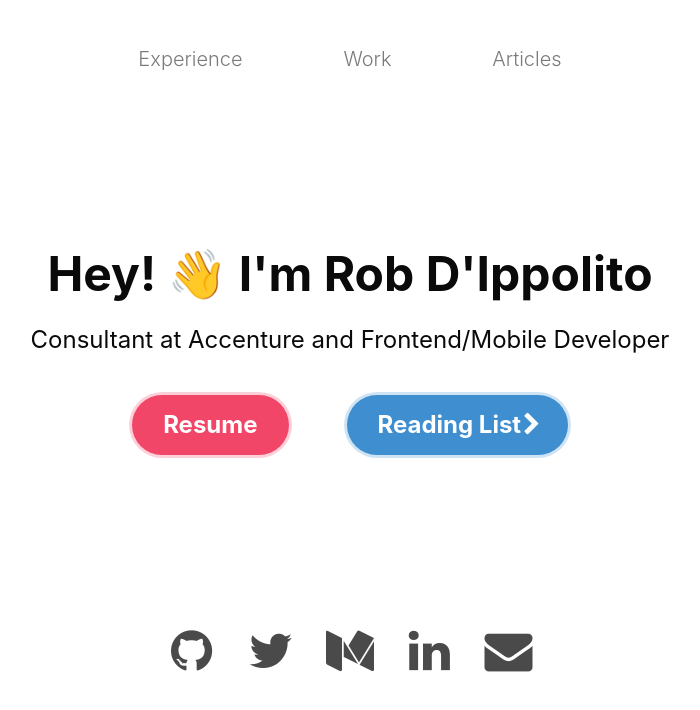
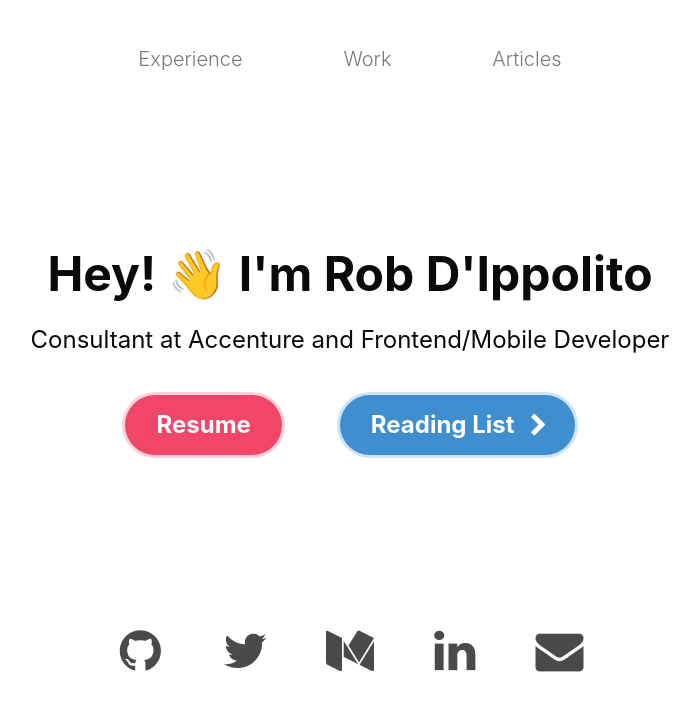
Before and after one commit to robertdippolito/robertdippolito.github.io, a Vue app: page /#/ in a window 1280 px wide. Shown: the top 710 px of the page, without its empty margins (290-990 px from the left). Built offline with nearby package versions, Linux system fonts and the light colour scheme.

Commit message:
routing updates to reading list page

```diff
--- a/src/components/ReadingList.vue
+++ b/src/components/ReadingList.vue
@@ -1,10 +1,24 @@
 <template>
-  <section class="hero is-medium is-primary">
+  <section class="hero">
     <div class="hero-body">
-      <div class="container">
-        <h1 class="title has-text-black is-size-1 has-text-centered">
-          <b>Hey! 👋 I'm Rob D'Ippolito</b>
-        </h1>
+      <router-link to="/">
+        <a class="button">
+          <span class="icon is-medium"><i class="fab fa fa-chevron-left"></i></span>
+          <b>Back</b>
+        </a>
+      </router-link>
+    </div>
+    <div class="hero-body">
+      <div class="columns is-8">
+        <div class="column">
+          First column
+        </div>
+        <div class="column">
+          <div class="content">
+            <h1>Hello World</h1>
+            <p>Lorem ipsum<sup><a>[1]</a></sup> dolor sit amet, consectetur adipiscing elit. Nulla accumsan, metus ultrices eleifend gravida, nulla nunc varius lectus, nec rutrum justo nibh eu lectus. Ut vulputate semper dui. Fusce erat odio, sollicitudin vel erat vel, interdum mattis neque. Sub<sub>script</sub> works as well!</p>
+          </div>
+        </div>
       </div>
     </div>
   </section>
--- a/src/components/mainHero.vue
+++ b/src/components/mainHero.vue
@@ -13,11 +13,12 @@
         <div class="buttons is-centered">
           <a class="button is-focused is-danger is-rounded is-large"><b>Resume</b></a>
           <div style="width:50px; height:auto; display:inline-block;"></div>
-          <a class="button is-focused is-info is-rounded is-large" href="/#/readinglist"><b>Reading List
-            <span class="icon">
-              <i class="fab fa fa-chevron-right"></i>
-            </span>
-          </b></a>
+          <router-link to="/readinglist">
+            <a class="button is-focused is-info is-rounded is-large">
+              <b>Reading List</b>
+              <span class="icon"><i class="fab fa fa-chevron-right"></i></span>
+            </a>
+          </router-link>
         </div>
       </div>
     </div>
--- a/src/components/myFooter.vue
+++ b/src/components/myFooter.vue
@@ -1,5 +1,5 @@
 <template>
-  <nav class="level is-mobile" style="padding-top: 40px; padding-left:35%; padding-right:35%;">
+  <nav class="level is-mobile" style="padding-top: 40px; padding-left:30%; padding-right:30%;">
     <div class="level-item has-text-centered">
       <div>
         <span class="icon has-text-grey-light">
```
